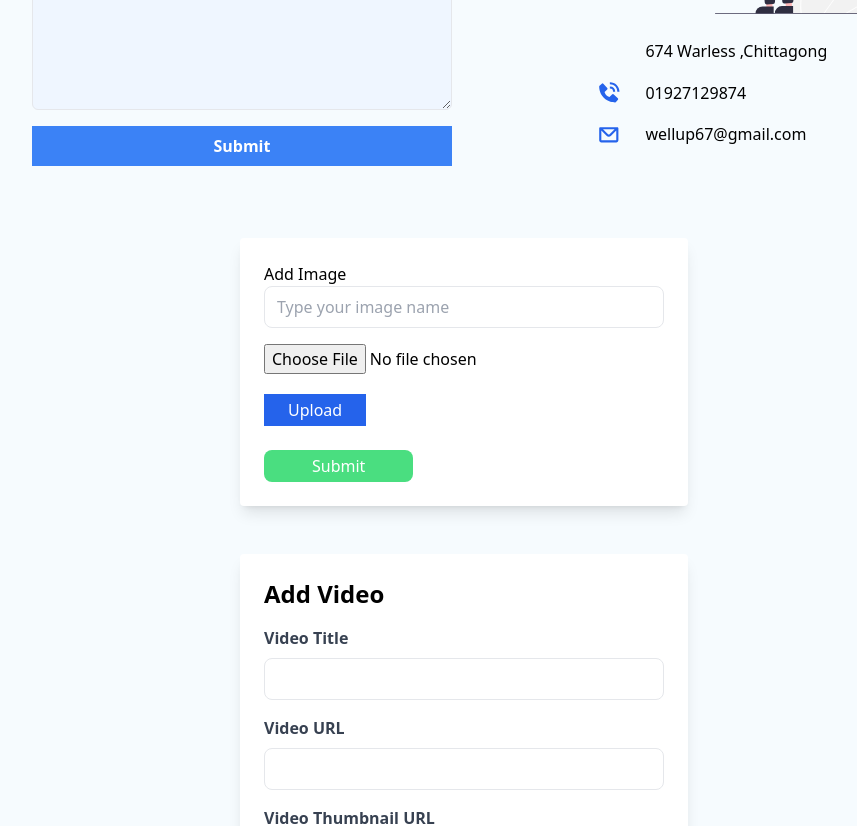
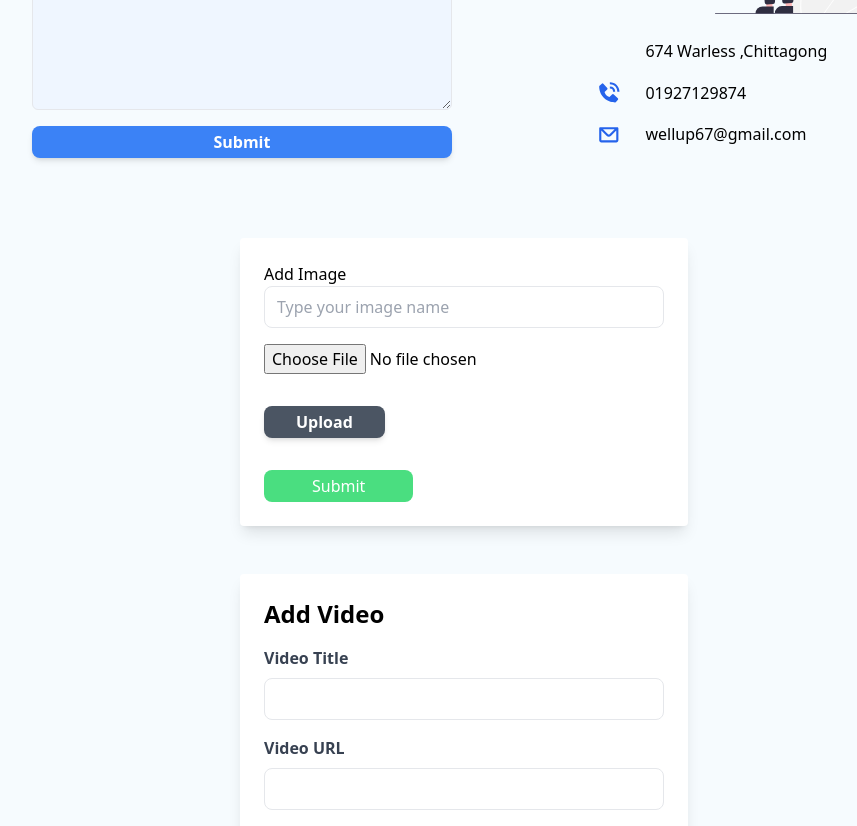
Before and after one commit to UpalBarua/well-up-high-school, a Next.js app in the folder client/: page / in a window 1280 px wide. Shown: the part 2380-3206 px from the top of the page, without its empty margins (176-1033 px from the left). Built offline with nearby package versions, Linux system fonts and the light colour scheme; no server answers; some icons are missing.

Commit message:
Implement a custom button  that can be used across all components.

```diff
--- /dev/null
+++ b/client/src/components/CustomButton.tsx
@@ -0,0 +1,25 @@
+import React, { ReactNode } from "react";
+
+interface CustomBtnProps {
+  children: ReactNode;
+  className?: string;
+  onClick?: () => void;
+}
+const CustomButton: React.FC<CustomBtnProps> = ({
+  onClick,
+  children,
+  className,
+  ...props
+}) => {
+  return (
+    <button
+      onClick={onClick}
+      {...props}
+      className={`bg-blue-500 hover:bg-blue-700 text-white font-bold py-1 px-8 mt-4 mb-2 rounded-lg shadow-md ${className}`}
+    >
+      {children}
+    </button>
+  );
+};
+
+export default CustomButton;
--- a/client/src/components/VideoUpload.tsx
+++ b/client/src/components/VideoUpload.tsx
@@ -1,6 +1,7 @@
 import axios from "@/api/axios";
 import { SubmitHandler, useForm } from "react-hook-form";
 import toast from "react-hot-toast";
+import CustomButton from "./CustomButton";
 
 interface Video {
   title: string;
@@ -71,12 +72,13 @@ const VideoUpload = () => {
           />
         </div>
 
-        <button
+        {/* <button
           type="submit"
           className="bg-blue-500 text-white px-4 py-2 rounded-lg hover:bg-blue-700 transition-colors"
         >
           Add Video
-        </button>
+        </button> */}
+        <CustomButton>Submit</CustomButton>
       </form>
     </div>
   );
--- a/client/src/components/contactUs.tsx
+++ b/client/src/components/contactUs.tsx
@@ -1,11 +1,11 @@
-import React from "react";
-import contact from "../../public/contact.svg";
-import Image from "next/image";
 import { Input } from "@/components/ui/input";
 import { Textarea } from "@/components/ui/textarea";
-import { PiMapPinLineBold } from "react-icons/pi";
+import Image from "next/image";
 import { BiSolidPhoneCall } from "react-icons/bi";
 import { CgMail } from "react-icons/cg";
+import { PiMapPinLineBold } from "react-icons/pi";
+import contact from "../../public/contact.svg";
+import CustomButton from "./CustomButton";
 
 const ContactUs = () => {
   return (
@@ -35,9 +35,7 @@ const ContactUs = () => {
             placeholder="Go ahead, we are listening...."
           />
         </div>
-        <button className="bg-blue-500 hover:bg-blue-700 mt-4 w-full text-white font-bold py-2 px-4">
-          Submit
-        </button>
+        <CustomButton className="px-6 w-full">Submit</CustomButton>
       </div>
 
       <div className="mt-6 lg:mt-10">
--- a/client/src/components/imageUploader.tsx
+++ b/client/src/components/imageUploader.tsx
@@ -1,6 +1,7 @@
 import { uploadFile } from "@/lib/upload-file";
 import { useState } from "react";
 import { SubmitHandler, useForm } from "react-hook-form";
+import CustomButton from "./CustomButton";
 
 interface Image {
   name: string;
@@ -67,12 +68,12 @@ const ImageUploader = () => {
           accept="image/*"
           onChange={handleFileChange}
         />
-        <button
+        <CustomButton
           onClick={handleUpload}
-          className="py-1 px-6 bg-blue-600 text-white mt-1"
+          className="py-0 bg-gray-600 hover:bg-gray-800"
         >
           Upload
-        </button>
+        </CustomButton>
 
         <button
           type="submit"
```
Also changed, not shown: 1 other file (tests, documents, lock files or other folders).
